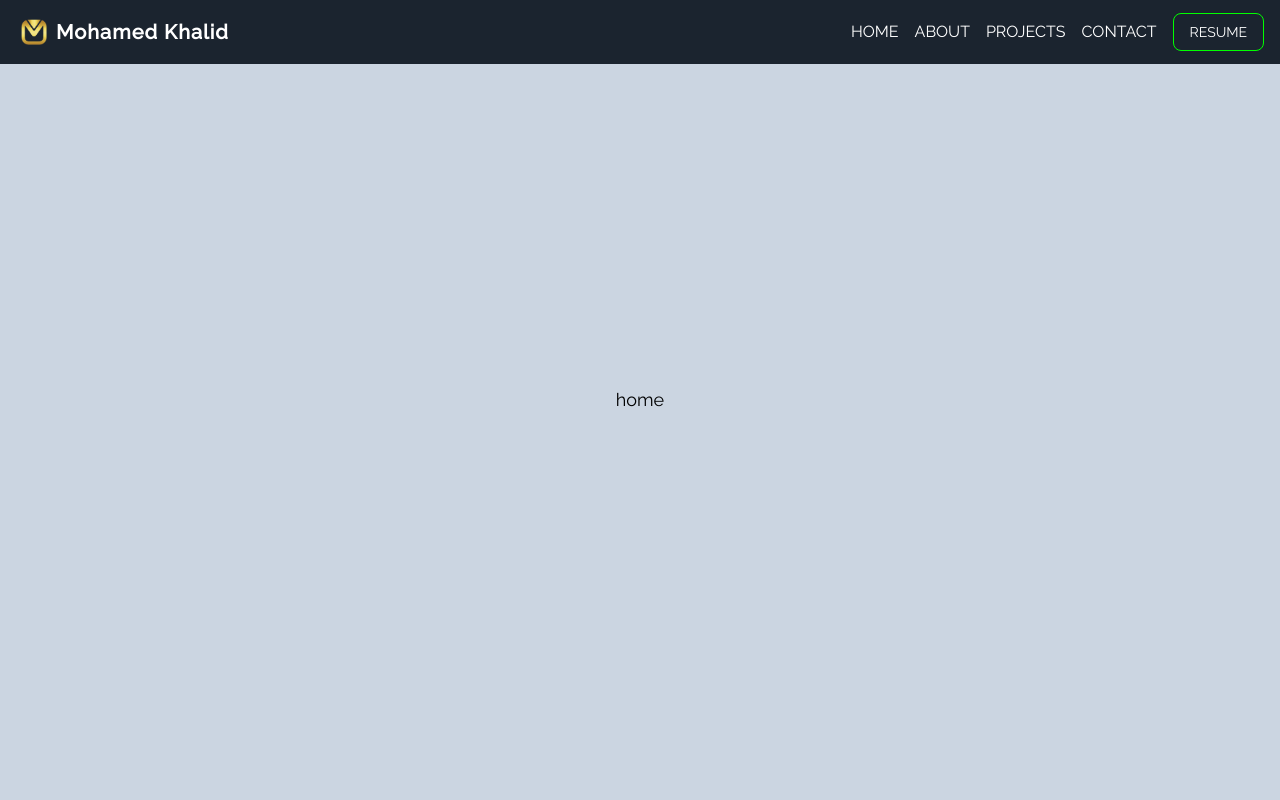
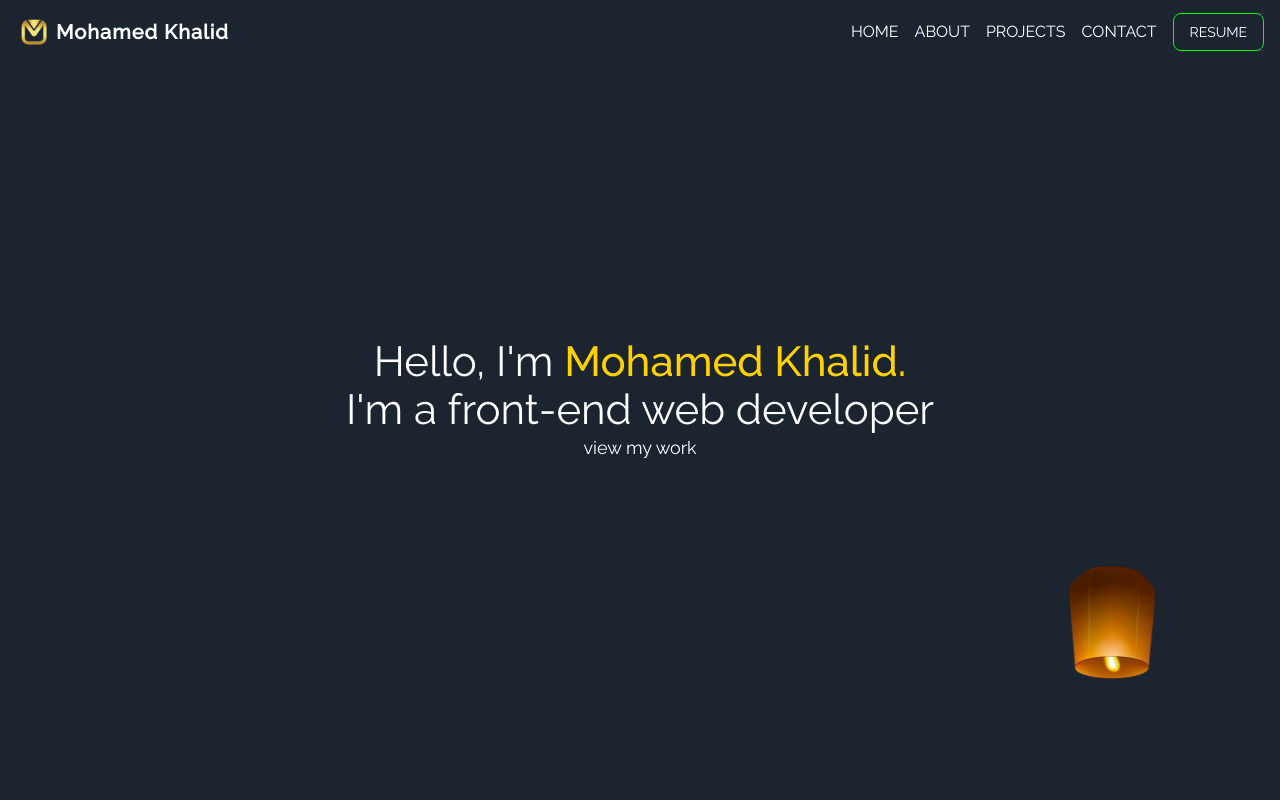
Before and after one commit to mohamedtsx/Nextfolio, a Next.js app: page / in a window 1280 px wide. Shown: the top 800 px of the page. Built offline with nearby package versions, Linux system fonts and the light colour scheme.

Commit message:
add baisc hero section style

```diff
--- a/components/header/header.component.tsx
+++ b/components/header/header.component.tsx
@@ -22,7 +22,7 @@ const Header = () => {
     }
 
     return(
-        <header className={`${scrollToDown ? 'sm:-translate-y-16': ''} transition bg-darkblue-0 select-none sm:fixed h-16 w-full`}>
+        <header className={`${scrollToDown ? 'sm:-translate-y-16': ''} transition bg-darkblue-0 select-none sm:fixed h-16 w-full z-50`}>
             <div className="container max-w-7xl m-auto flex justify-between items-center h-full px-4  text-white">
                 <a href="/" className="text-xl tracking-wider flex justify-center items-center gap-1 pr-4 capitalize whitespace-nowrap">
                     <Image
--- /dev/null
+++ b/components/hero/hero.component.tsx
@@ -0,0 +1,29 @@
+import Image from "next/image";
+import FloatingLight from "../../static/floating-light.png";
+
+const Hero = () => {
+
+    return(
+        <section className="hero flex justify-center items-center text-lg h-screen bg-darkblue-0 text-white">
+            <div className="flex justify-center flex-col items-center">
+                <div className="text-center text-[42px] leading-[48px]">
+                    Hello, I'm <span className="text-gold font-medium">Mohamed Khalid.</span>
+                    <br/>
+                    I'm a front-end web developer
+                </div>
+                <button>
+                    view my work
+                </button>
+            </div>
+            <Image
+                src={FloatingLight}
+                width={240}
+                height={240}
+                alt="light"
+                className="hidden sm:inline-block absolute bottom-12 right-12 animate-light"
+            />
+        </section>
+    )
+}
+
+export default Hero;
--- a/pages/index.tsx
+++ b/pages/index.tsx
@@ -1,8 +1,10 @@
+import Hero from "@/components/hero/hero.component"
 
 
 export default function Home() {
   return (
     <>
+      <Hero />
       {
         ['home', 'about', 'projects', 'contact'].map(el => {
           return(
--- a/styles/globals.css
+++ b/styles/globals.css
@@ -36,4 +36,13 @@
     width: 24px;
     transform: rotate(-45deg) translate(9px, 4px) scale(0.75);
   }
+
+  /* for fun */
+  .light {
+    background-image: url("https://o.remove.bg/downloads/28905bc0-6d18-4660-8014-73b0ec49a2ec/1ddaf02809c2ed1dc29a8ce1996885fd-removebg-preview.png");
+    background-repeat: no-repeat;
+    background-size: cover;
+    background-position: right bottom;
+
+  }
 }
--- a/tailwind.config.js
+++ b/tailwind.config.js
@@ -23,12 +23,18 @@ module.exports = {
         darkbg: {
           "0%": {opacity: 0},
           "100%": {opacity: 1}
+        },
+        light: {
+          "0%": {transform: "translateY(0)"},
+          "50%": {transform: "translateY(20%)"},
+          "100%": {transform: "translateY(0)"}
         }
       },
       animation: {
         drop: "drop 300ms forwards",
         menu:  "menu 300ms forwards",
-        darkbg: "darkbg 250ms forwards"
+        darkbg: "darkbg 250ms forwards",
+        light: 'light 5s ease-in-out infinite'
       },
       colors: {
         darkblue: {
```
Also changed, not shown: static/floating-light.png (added).
